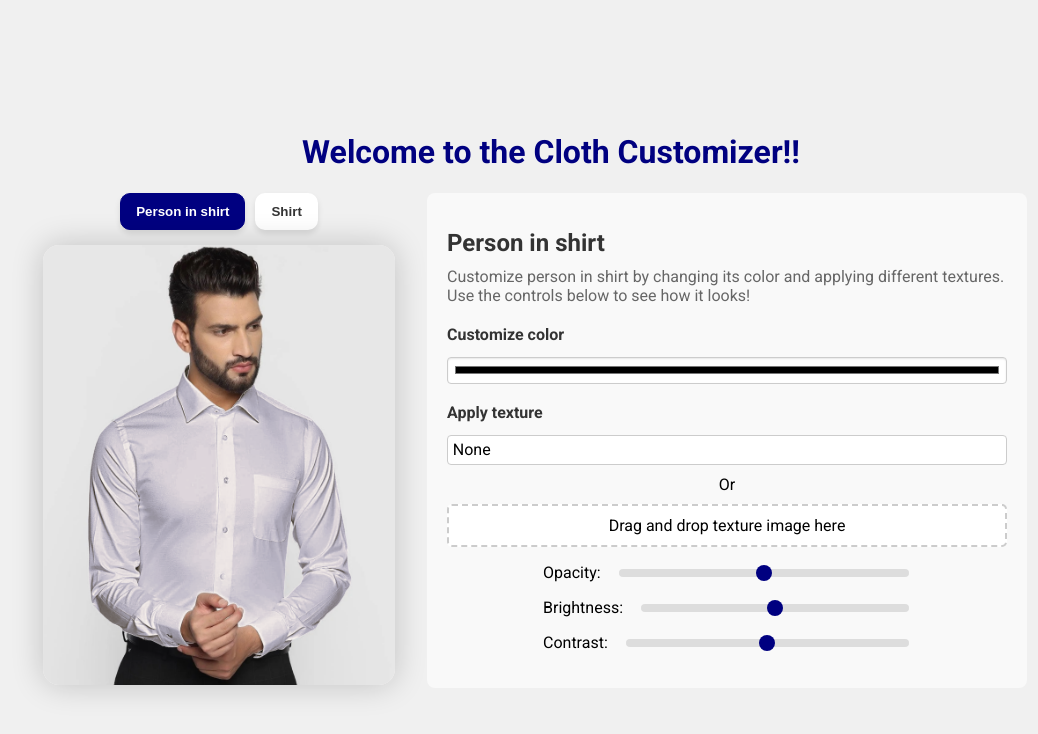
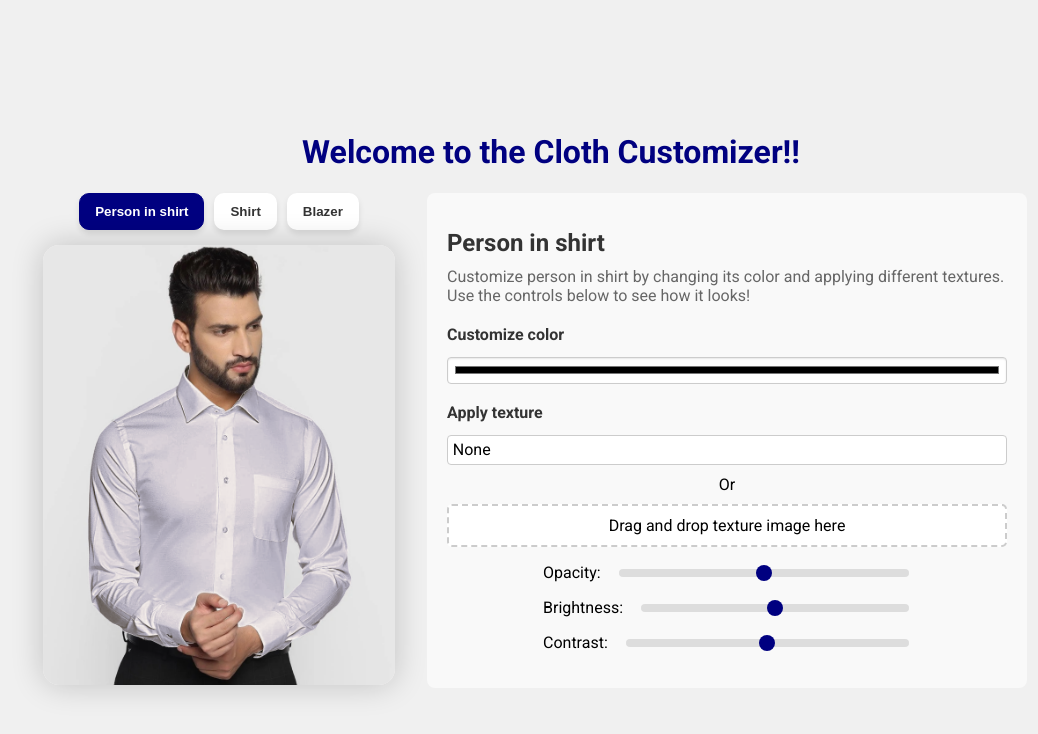
Before and after one commit to Annu117/Cloth-Customizer, a React (Create React App) app: page /shirt in a window 1280 px wide. Shown: the top 734 px of the page, without its empty margins (89-1127 px from the left). Built offline with nearby package versions, Linux system fonts and the light colour scheme.

Commit message:
Update Shirt.js

```diff
--- a/src/components/Shirt.js
+++ b/src/components/Shirt.js
@@ -7,8 +7,8 @@ import BlackPant from '../assets/BlackPant.png';
 import BlackPantBg from '../assets/BlackPantBg.png';
 import BlackShirt from '../assets/BlackShirt.png';
 import BlackShirtBg from '../assets/BlackShirtBg.png';
-import Suit from '../assets/Suit.png';
-import SuitBg from '../assets/SuitBg.png';
+import Suit from '../assets/Blazer.png';
+import SuitBg from '../assets/BlazerBg.png';
 import texture1 from '../assets/white-wallpaper-textures-surface.jpg';
 import texture2 from '../assets/pattern.jpg';
 import texture3 from '../assets/white-crossed-fabric-texture.jpg';
@@ -27,11 +27,11 @@ const imageOptions = [
     original: shirtOriginal,
     background: shirtBg,
   },
-  // {
-  //   name: 'Person in suit',
-  //   original: Suit,
-  //   background: SuitBg,
-  // },
+  {
+    name: 'Blazer',
+    original: Suit,
+    background: SuitBg,
+  },
   // {
   //   name: 'Person in black shirt',
   //   original: BlackShirt,
@@ -165,7 +165,6 @@ function Shirt() {
         <label for="color-input"><b>Customize color </b></label>
         <input type="color" className="color-input" value={color} onChange={handleColorChange} />
         <br /><br />
-        {/* <b>Apply texture: </b> */}
         <label for="texture-select"><b>Apply texture </b></label>
         <select id="texture-select" className="texture-select" onChange={handleTextureChange} value={texture}>
           <option value="none">None</option>
```
